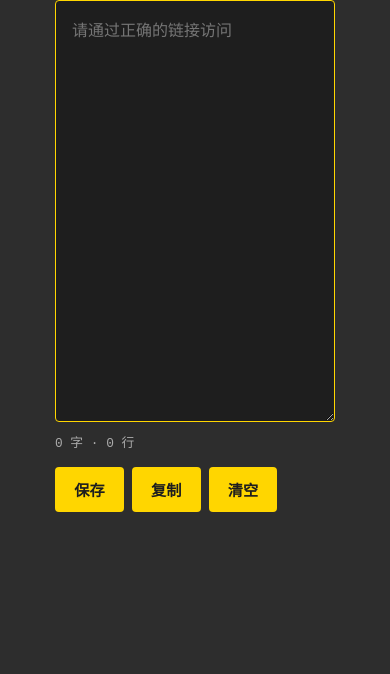
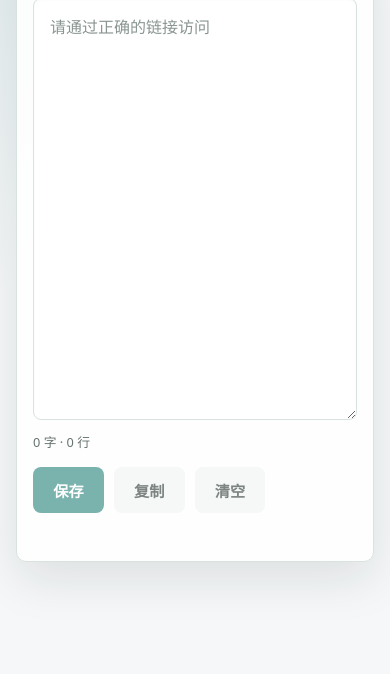
Before and after one commit to LuckyDing-wj/easypaste, a website: page public/index.html in a window 390 px wide. Shown: the part 170-844 px from the top of the page. Drawn offline with Linux system fonts and the light colour scheme.

Commit message:
update color

```diff
--- a/public/index.html
+++ b/public/index.html
@@ -5,90 +5,150 @@
   <meta name="viewport" content="width=device-width, initial-scale=1.0">
   <title>EasyPaste</title>
   <style>
+    :root {
+      --page: #f5f7f8;
+      --surface: #ffffff;
+      --surface-muted: #eef4f2;
+      --text: #14211d;
+      --muted: #66736f;
+      --border: #d8e2df;
+      --primary: #0f766e;
+      --primary-hover: #115e59;
+      --primary-active: #134e4a;
+      --primary-soft: rgba(15, 118, 110, 0.12);
+      --success: #16803c;
+      --warning: #b45309;
+      --danger: #b42318;
+      --danger-soft: #fff1ee;
+      --shadow: 0 18px 48px rgba(20, 33, 29, 0.10);
+    }
     * { margin: 0; padding: 0; box-sizing: border-box; }
     body {
-      background: #2d2d2d;
-      color: #ffd600;
-      font-family: 'Courier New', monospace;
+      background:
+        linear-gradient(135deg, rgba(15, 118, 110, 0.10), transparent 38%),
+        var(--page);
+      color: var(--text);
+      font-family: ui-sans-serif, system-ui, -apple-system, BlinkMacSystemFont, "Segoe UI", sans-serif;
       min-height: 100vh;
       display: flex;
       align-items: center;
       justify-content: center;
+      padding: 2rem;
     }
     .container {
-      width: 80%;
+      width: min(960px, calc(100vw - 4rem));
+      background: rgba(255, 255, 255, 0.88);
+      border: 1px solid var(--border);
+      border-radius: 12px;
       padding: 2rem;
+      box-shadow: var(--shadow);
     }
     h1 {
-      font-size: 1.5rem;
+      font-size: 1.35rem;
+      line-height: 1.2;
       margin-bottom: 1rem;
-      color: #ffe082;
+      color: var(--text);
+      font-weight: 700;
     }
     textarea {
       width: 100%;
       height: 60vh;
-      background: #1e1e1e;
-      color: #ffd600;
-      border: 1px solid #ffd600;
-      border-radius: 4px;
+      background: var(--surface);
+      color: var(--text);
+      border: 1px solid var(--border);
+      border-radius: 8px;
       padding: 1rem;
-      font-family: 'Courier New', monospace;
+      font-family: ui-monospace, SFMono-Regular, Consolas, "Liberation Mono", Menlo, monospace;
       font-size: 1rem;
+      line-height: 1.6;
       resize: vertical;
       outline: none;
+      box-shadow: inset 0 1px 2px rgba(20, 33, 29, 0.04);
+      transition: border-color 160ms ease, box-shadow 160ms ease, background 160ms ease;
+    }
+    textarea::placeholder {
+      color: #8a9692;
     }
     textarea:focus {
-      border-color: #ffe082;
-      box-shadow: 0 0 5px rgba(255, 214, 0, 0.3);
+      border-color: var(--primary);
+      box-shadow: 0 0 0 4px var(--primary-soft), inset 0 1px 2px rgba(20, 33, 29, 0.04);
     }
     .actions {
       margin-top: 1rem;
       display: flex;
-      gap: 0.5rem;
+      gap: 0.625rem;
       align-items: center;
     }
     button {
-      background: #ffd600;
-      color: #1e1e1e;
-      border: none;
-      padding: 0.6rem 1.5rem;
-      font-size: 1rem;
-      font-family: 'Courier New', monospace;
-      border-radius: 4px;
+      min-height: 44px;
+      background: var(--surface-muted);
+      color: var(--text);
+      border: 1px solid transparent;
+      padding: 0.65rem 1.35rem;
+      font-size: 0.95rem;
+      font-family: inherit;
+      border-radius: 8px;
       cursor: pointer;
-      font-weight: bold;
+      font-weight: 650;
+      transition: background 160ms ease, border-color 160ms ease, color 160ms ease, transform 120ms ease;
     }
-    button:hover { background: #ffe082; }
-    button:active { background: #f9a825; }
-    button.saved { background: #4caf50; color: #fff; }
+    #saveBtn {
+      background: var(--primary);
+      color: #ffffff;
+    }
+    #saveBtn:hover { background: var(--primary-hover); }
+    #saveBtn:active { background: var(--primary-active); }
+    button:hover {
+      background: #e3ece8;
+      border-color: #c8d6d2;
+    }
+    button:active {
+      transform: translateY(1px);
+    }
+    button:focus-visible {
+      outline: 3px solid var(--primary-soft);
+      outline-offset: 2px;
+    }
+    button:disabled {
+      cursor: not-allowed;
+      opacity: 0.55;
+      transform: none;
+    }
+    #clearBtn:hover {
+      background: var(--danger-soft);
+      border-color: #f4b4ad;
+      color: var(--danger);
+    }
+    button.saved { background: var(--success); color: #fff; }
     .msg {
       font-size: 0.9rem;
-      color: #fff176;
+      color: var(--success);
       min-height: 1.2em;
     }
-    .error { color: #ef5350; }
+    .error { color: var(--danger); }
     .info {
       display: flex;
       justify-content: space-between;
       font-size: 0.8rem;
-      color: #aaa;
-      margin-top: 0.3rem;
+      color: var(--muted);
+      margin-top: 0.45rem;
     }
-    .saved { color: #4caf50; }
-    .unsaved { color: #ff9800; }
+    .saved { color: var(--success); }
+    .unsaved { color: var(--warning); }
     .loading-overlay {
       position: fixed;
       top: 0; left: 0; right: 0; bottom: 0;
-      background: #2d2d2d;
+      background: var(--page);
       display: flex;
       align-items: center;
       justify-content: center;
       z-index: 999;
       font-size: 1.2rem;
-      color: #ffd600;
+      color: var(--primary);
     }
     @media (max-width: 480px) {
-      .container { padding: 1rem; }
+      body { padding: 1rem; }
+      .container { width: calc(100vw - 2rem); padding: 1rem; border-radius: 10px; }
       h1 { font-size: 1.2rem; }
       textarea { height: 50vh; font-size: 16px; }
       .actions { flex-wrap: wrap; }
```
Also changed, not shown: README.md.
